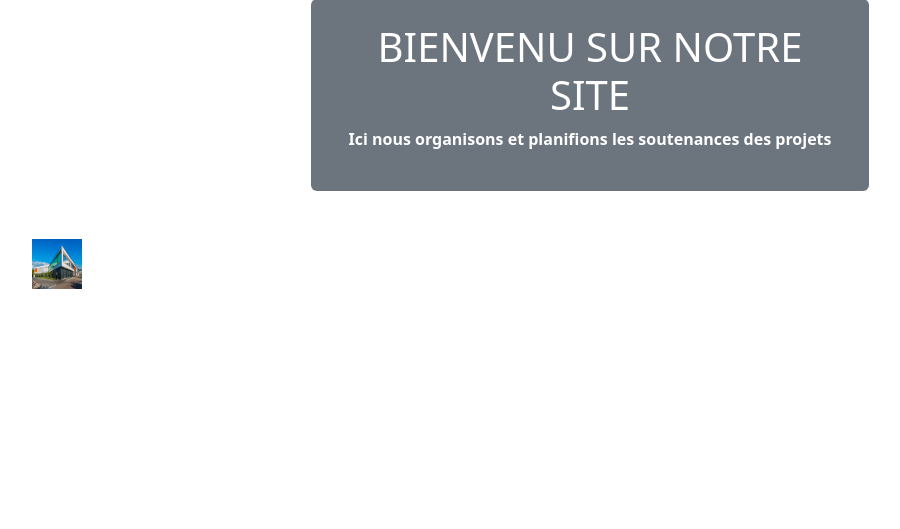
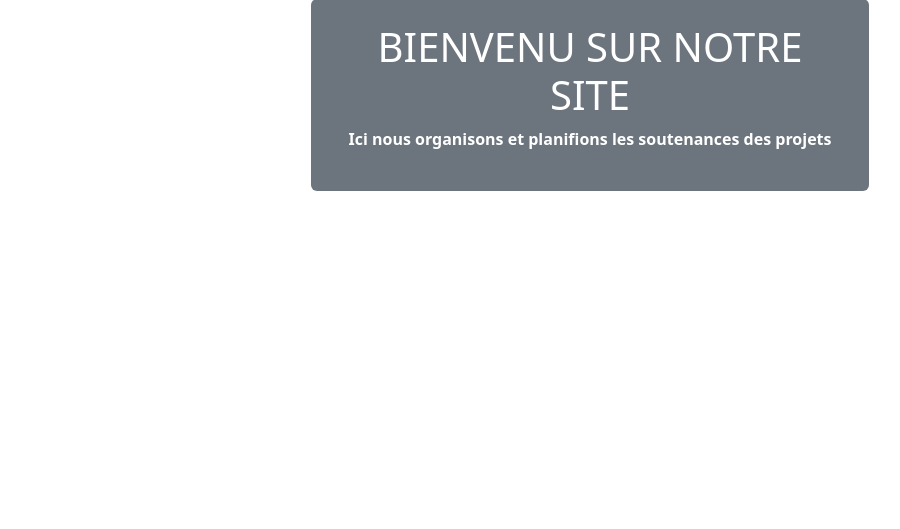
Before and after one commit to syllakab/projet_lo07, a PHP site: page /app/router/routerSoutenance.php in a window 1280 px wide. Shown: the part 97-626 px from the top of the page, without its empty margins (50-950 px from the left). Run offline with PHP 8.4, Linux system fonts and the light colour scheme; data that the repository does not hold is empty.

Commit message:
projet_lo07

```diff
--- a/app/view/connexion/viewAccueil.php
+++ b/app/view/connexion/viewAccueil.php
@@ -9,7 +9,7 @@
            echo SoutenanceMenuAcceuil();
            echo jumbotronAccueil();
         ?>
-        <img src="/home/etu/syllakab/www/projet_lo07/public/image/sylvain-bordier-4-.jpg" alt="utt" width="50" height="50"/>
+
     </div>
     <?php
      include '../view/fragment/FragmentSoutenanceFooter.html';
```
